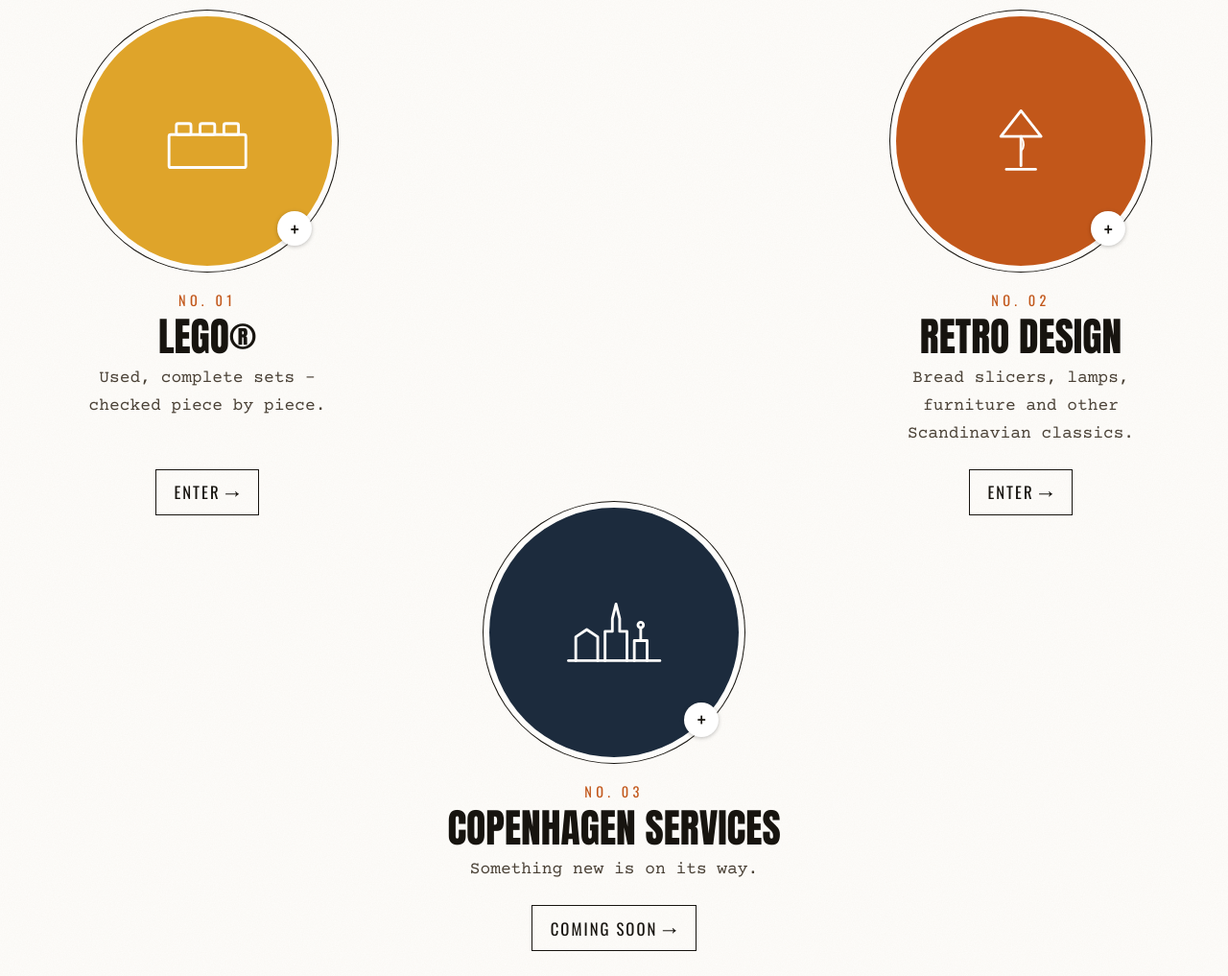
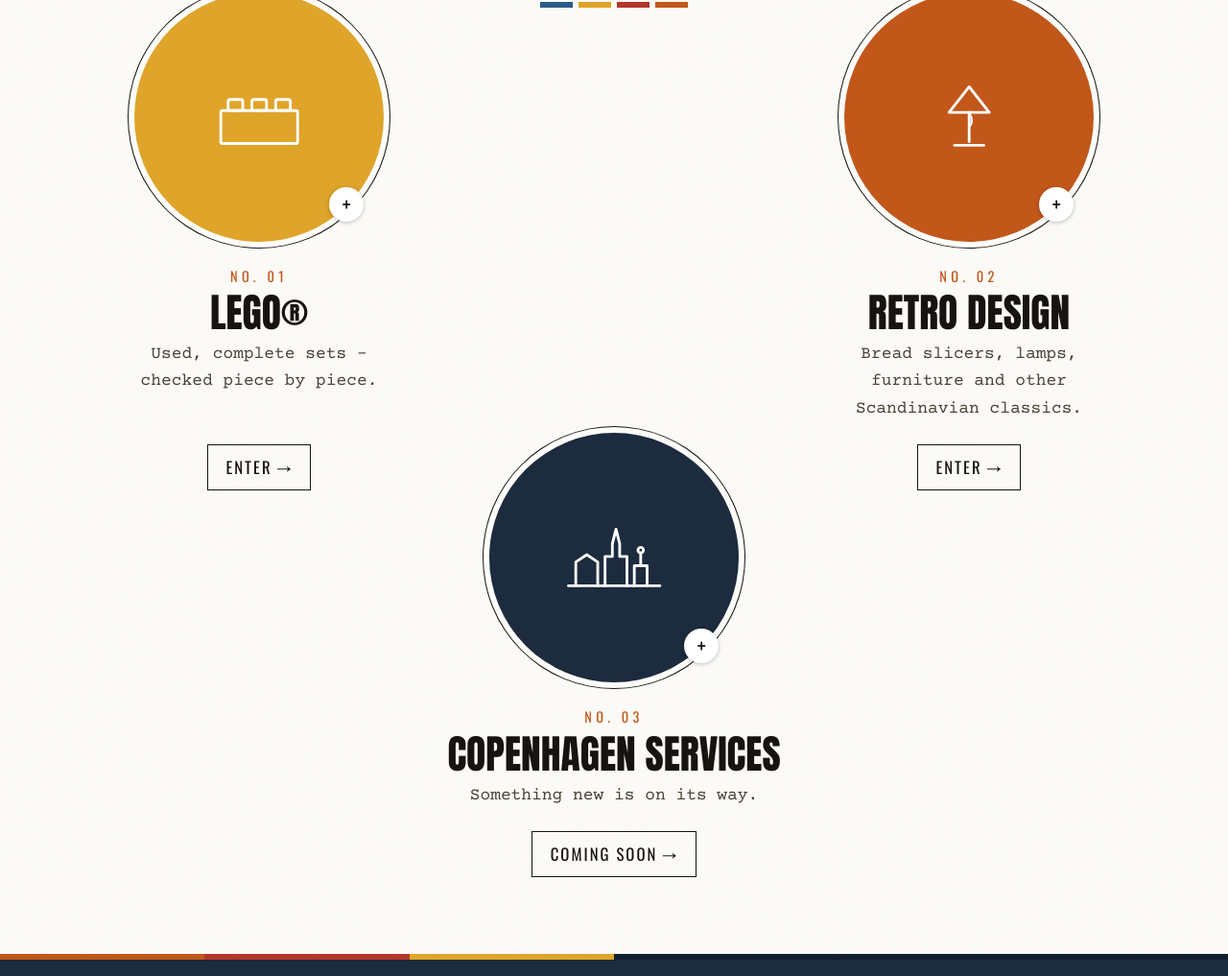
Before and after one commit to CTSDK/cts-web, an Astro site: page / in a window 1280 px wide. Shown: the part 702-1719 px from the top of the page at 96% size. Built offline with nearby package versions, Linux system fonts and the light colour scheme; Astro itself is replaced by a stand-in of ours.

Commit message:
Segl lidt længere ned, afdelings-ikoner tættere sammen (stadig symmetrisk)
Co-Authored-By: Claude Opus 5.5 <noreply@anthropic.com>
Claude-Session: https://claude.ai/code/session_012T4VCQVnUrywRv5omWFzjk

```diff
--- a/src/components/Doors.astro
+++ b/src/components/Doors.astro
@@ -34,12 +34,12 @@ const doors = [
   /* Rombe: seglet øverst, LEGO og Retro ude i siderne, Services nederst i midten.
      LEGO/Retro trækkes ud til siderne og Services op, så afstandene til midten er ens. */
   .doors {
-    list-style: none; padding: 0; margin: var(--doors-top, 2.2rem) auto 0; max-width: 1300px;
+    list-style: none; padding: 0; margin: var(--doors-top, -1rem) auto 0; max-width: 1060px;
     display: grid; grid-template-columns: 320px 1fr 320px; row-gap: 0;
   }
   .doors li:nth-child(1) { grid-column: 1; grid-row: 1; }
   .doors li:nth-child(2) { grid-column: 3; grid-row: 1; }
-  .doors li:nth-child(3) { grid-column: 2; grid-row: 2; justify-self: center; width: 460px; margin-top: var(--diamond-pull, -8px); }
+  .doors li:nth-child(3) { grid-column: 1 / -1; grid-row: 2; justify-self: center; width: 460px; margin-top: var(--diamond-pull, -60px); }
   @media (max-width: 1100px) {
     .doors { max-width: 820px; grid-template-columns: 1fr 1fr; gap: 48px 40px; }
     .doors li:nth-child(2) { grid-column: 2; }
--- a/src/components/views/Home.astro
+++ b/src/components/views/Home.astro
@@ -42,7 +42,7 @@ const year = new Date().getFullYear();
     border-bottom: 1px solid var(--ink); padding-bottom: 0.6rem;
   }
 
-  .seal { width: 320px; height: 320px; margin: 2.4rem auto 0.8rem; mix-blend-mode: multiply; }
+  .seal { width: 320px; height: 320px; margin: 4rem auto 0.8rem; mix-blend-mode: multiply; }
 
   /* Overskrift som på magasin-coveret: lille kursiv + stor serif med punktum */
   h1 { text-transform: none; line-height: 1; margin: 0; }
@@ -64,7 +64,7 @@ const year = new Date().getFullYear();
   .about { margin-top: 4rem; }
   .lead { font-size: 1.05rem; line-height: 1.8; max-width: 36rem; }
 
-  .bars { display: flex; justify-content: center; gap: 6px; margin: 2.2rem 0 1.4rem; }
+  .bars { display: flex; justify-content: center; gap: 6px; margin: 2.2rem 0 0; }
   .bars span { width: 34px; height: 6px; }
   .bars span:nth-child(1) { background: var(--blue); }
   .bars span:nth-child(2) { background: var(--mustard); }
```
